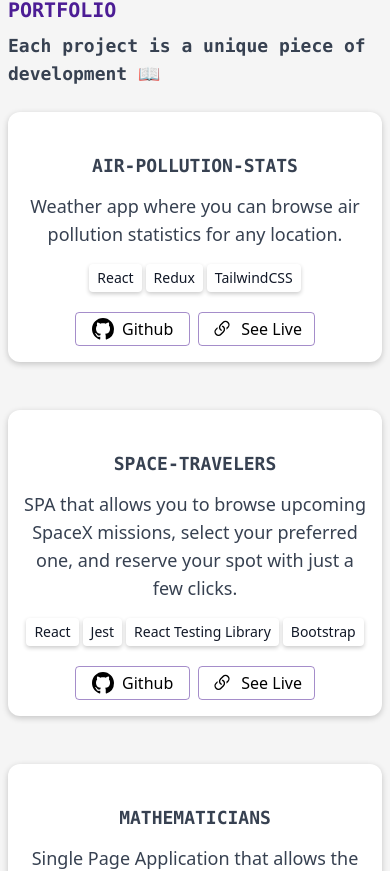
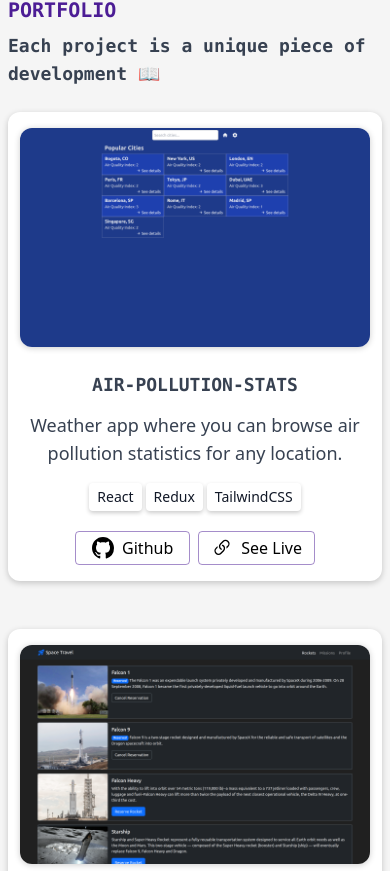
Before and after one commit to orlandodiazc/portfolio-react, a React (Vite) app: page / in a window 390 px wide. Shown: the part 912-1783 px from the top of the page. Built offline with nearby package versions, Linux system fonts and the light colour scheme.

Commit message:
Update imgs aspect ratio

```diff
--- a/src/components/Project.jsx
+++ b/src/components/Project.jsx
@@ -6,13 +6,13 @@ export default function Project({ project }) {
     <article className="shadow-[0_2px_6px_rgb(0,0,0,0.2)] rounded-xl bg-white dark:bg-neutral-800 dark:text-white-100">
       <div className="flex flex-col items-center sm:flex-row gap-6 py-4 px-3 sm:px-6 sm:py-5">
         <div
-          className={`relative flex aspect-square sm:w-[55%] sm:aspect-[16/10] overflow-hidden rounded-xl shadow-[0_1px_6px_rgb(0,0,0,0.2)] ${
+          className={`flex aspect-[16/10] sm:w-[55%] overflow-hidden rounded-xl shadow-[0_1px_6px_rgb(0,0,0,0.2)] ${
             project.id % 2 === 0 ? '' : 'sm:order-1'
           }`}
         >
           <img
             src={project.image}
-            className={`m-auto absolute w-full  transition duration-[1000ms] ease-in-out hover:-translate-y-full`}
+            className="m-auto w-full"
             alt="Project screenshot"
             width="100%"
             height="auto"
```
